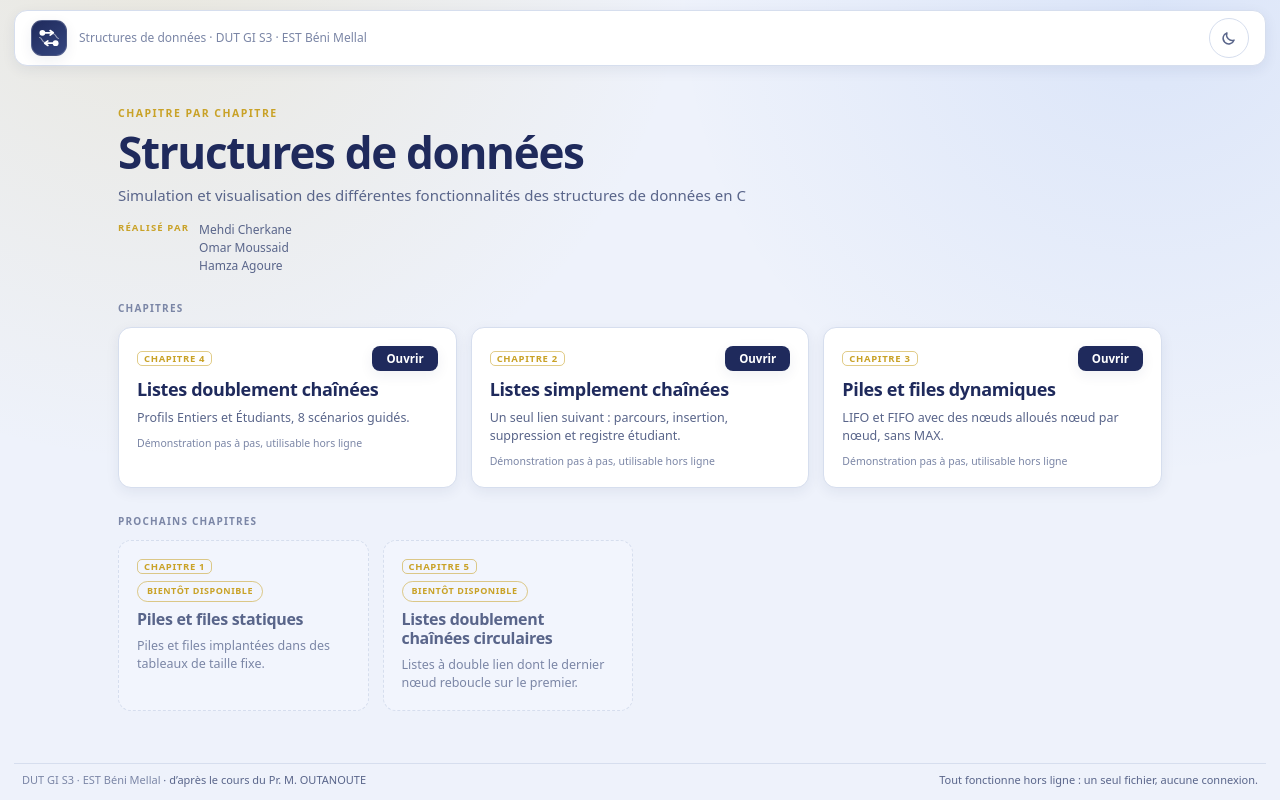
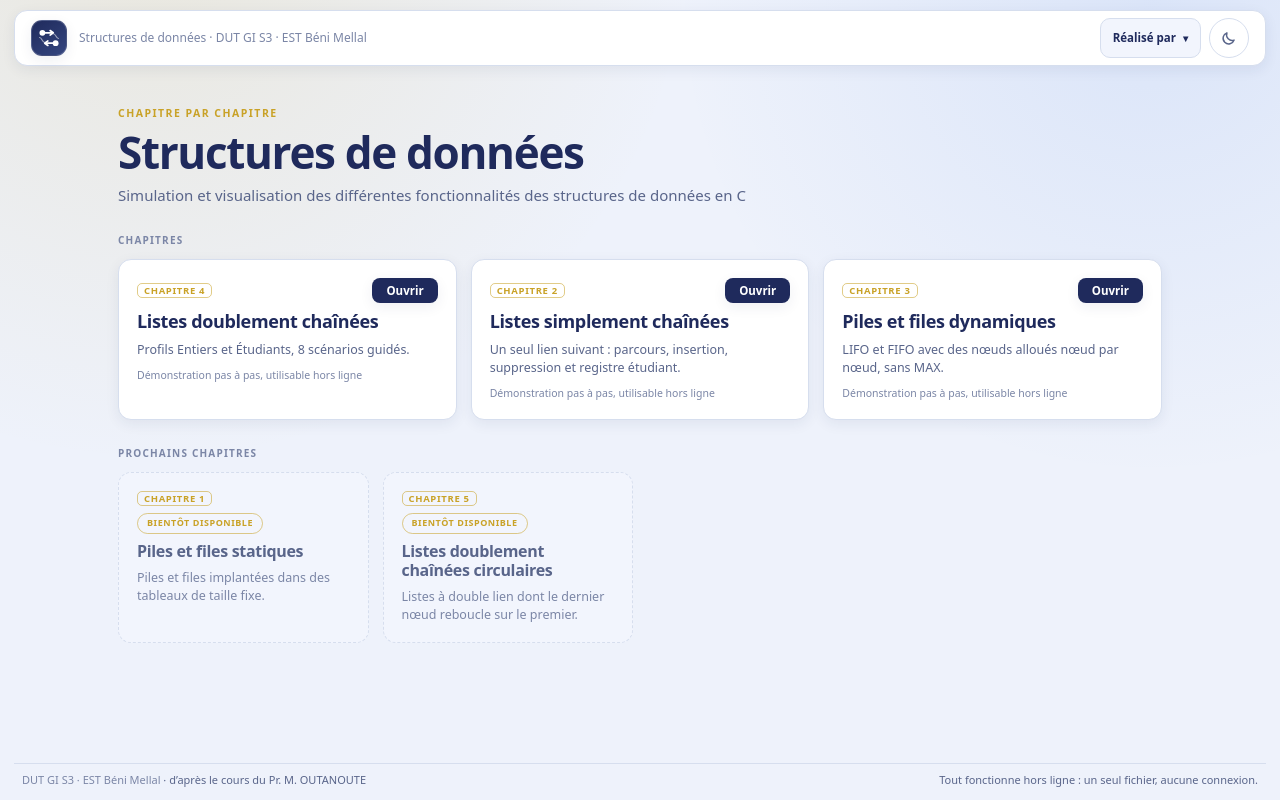
Before and after one commit to MehdiCherkane/dsa-visualizer, a React (Vite) app: page / in a window 1280 px wide. Built offline with nearby package versions, Linux system fonts and the light colour scheme.

Commit message:
feat(ui): ajouter un bouton credits dans la barre

```diff
--- a/src/index.css
+++ b/src/index.css
@@ -456,6 +456,67 @@ select:focus-visible,
   font-size: 10.5px;
 }
 
+/* credits popover */
+
+.credits-menu {
+  position: relative;
+}
+
+.credits-trigger {
+  height: 40px;
+  border-radius: 10px;
+  padding: 0 12px;
+  gap: 7px;
+  font-size: 11.5px;
+}
+
+.credits-trigger.active {
+  border-color: var(--gold);
+  background: var(--gold-soft);
+  color: var(--ink);
+}
+
+.credits-caret {
+  display: inline-block;
+  color: currentColor;
+  font-size: 10px;
+  line-height: 1;
+  transition: transform 150ms ease;
+}
+
+.credits-caret.open {
+  transform: rotate(180deg);
+}
+
+.credits-popover {
+  position: absolute;
+  z-index: 70;
+  top: calc(100% + 8px);
+  right: 0;
+  width: 220px;
+  border: 1px solid var(--line-strong);
+  border-radius: 12px;
+  background: var(--panel);
+  box-shadow: var(--shadow);
+  padding: 10px 12px;
+}
+
+.credits-popover-title {
+  margin: 0 0 6px;
+  color: var(--muted);
+  font-size: 9px;
+  font-weight: 800;
+  letter-spacing: 0.09em;
+  text-transform: uppercase;
+}
+
+.credits-name {
+  margin: 0;
+  padding: 3px 0;
+  color: var(--ink-2);
+  font-size: 13px;
+}
+
 /* ---------------- workspace ---------------- */
 
 .workspace {
--- /dev/null
+++ b/src/ui/CreditsMenu.tsx
@@ -0,0 +1,64 @@
+import type { JSX } from 'react'
+import { useEffect, useRef, useState } from 'react'
+import { fr } from '../i18n/fr'
+
+export function CreditsMenu(): JSX.Element {
+  const [open, setOpen] = useState(false)
+  const rootRef = useRef<HTMLDivElement | null>(null)
+  const triggerRef = useRef<HTMLButtonElement | null>(null)
+
+  useEffect(() => {
+    if (!open) return
+    const onPointer = (event: PointerEvent): void => {
+      if (rootRef.current && !rootRef.current.contains(event.target as Node)) setOpen(false)
+    }
+    const onKey = (event: KeyboardEvent): void => {
+      if (event.key !== 'Escape') return
+      event.preventDefault()
+      setOpen(false)
+      requestAnimationFrame(() => triggerRef.current?.focus())
+    }
+    document.addEventListener('pointerdown', onPointer)
+    document.addEventListener('keydown', onKey)
+    return () => {
+      document.removeEventListener('pointerdown', onPointer)
+      document.removeEventListener('keydown', onKey)
+    }
+  }, [open])
+
+  return (
+    <div className="credits-menu" ref={rootRef}>
+      <button
+        ref={triggerRef}
+        type="button"
+        className={open ? 'secondary-button credits-trigger active' : 'secondary-button credits-trigger'}
+        onClick={() => setOpen((value) => !value)}
+        aria-expanded={open}
+        aria-haspopup="dialog"
+        aria-controls="credits-popover"
+        title={fr.credits.title}
+        aria-label={fr.credits.title}
+      >
+        <span>{fr.credits.title}</span>
+        <span className={open ? 'credits-caret open' : 'credits-caret'} aria-hidden="true">
+          ▾
+        </span>
+      </button>
+      {open ? (
+        <div
+          id="credits-popover"
+          className="credits-popover"
+          role="dialog"
+          aria-label={fr.credits.title}
+        >
+          <p className="credits-popover-title">{fr.credits.title}</p>
+          {fr.credits.names.map((name) => (
+            <p key={name} className="credits-name">
+              {name}
+            </p>
+          ))}
+        </div>
+      ) : null}
+    </div>
+  )
+}
--- a/src/ui/MainMenu.css
+++ b/src/ui/MainMenu.css
@@ -47,31 +47,6 @@
   color: var(--ink-2);
   font-size: 15px;
   line-height: 1.45;
-}
-
-.menu-credits {
-  display: flex;
-  align-items: flex-start;
-  gap: 10px;
-  margin-top: 14px;
-  color: var(--ink-2);
-  font-size: 12px;
-  line-height: 1.45;
-}
-
-.menu-credits-title {
-  color: var(--gold);
-  font-size: 9.5px;
-  font-weight: 800;
-  letter-spacing: 0.12em;
-  text-transform: uppercase;
-  white-space: nowrap;
-}
-
-.menu-credits-names {
-  display: flex;
-  flex-direction: column;
-  gap: 1px;
 }
 
 .menu-section {
--- a/src/ui/MainMenu.tsx
+++ b/src/ui/MainMenu.tsx
@@ -2,6 +2,7 @@ import type { JSX } from 'react'
 import { config } from '../config'
 import { fr } from '../i18n/fr'
 import { BrandMark } from './BrandMark'
+import { CreditsMenu } from './CreditsMenu'
 import { ThemeToggle } from './ThemeToggle'
 import { chapterHash, navigate } from './useHashRoute'
 import './MainMenu.css'
@@ -38,6 +39,7 @@ export function MainMenu({ plugins, theme, onTheme }: MainMenuProps): JSX.Elemen
         </div>
 
         <div className="header-actions">
+          <CreditsMenu />
           <ThemeToggle theme={theme} onTheme={onTheme} />
         </div>
       </header>
@@ -49,14 +51,6 @@ export function MainMenu({ plugins, theme, onTheme }: MainMenuProps): JSX.Elemen
             {fr.menu.title}
           </h1>
           <p className="menu-subtitle">{fr.menu.subtitle}</p>
-          <div className="menu-credits">
-            <span className="menu-credits-title">{fr.credits.title}</span>
-            <span className="menu-credits-names">
-              {fr.credits.names.map((name) => (
-                <span key={name}>{name}</span>
-              ))}
-            </span>
-          </div>
         </section>
 
         <section className="menu-section" aria-labelledby="menu-chapters">
```
Also changed, not shown: 1 other file (tests, documents, lock files or other folders).
